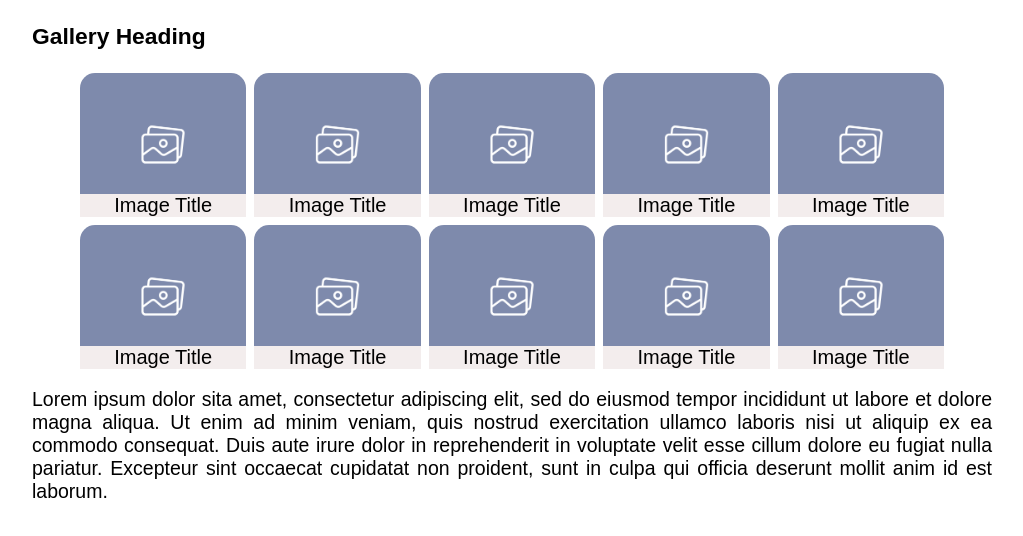
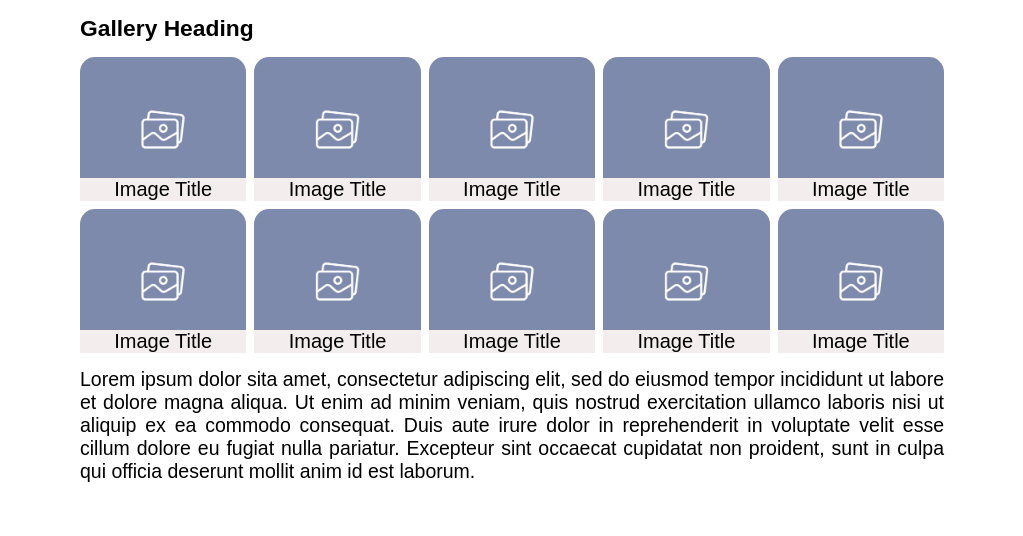
Before and after one commit to ElvisB1987/responsive_Galery, a plain HTML site: page index.html in a window 1280 px wide. Shown: the whole page, without its empty margins (128-1151 px from the left). Drawn offline with Linux system fonts and the light colour scheme.

Commit message:
Paragraph

```diff
--- a/index.html
+++ b/index.html
@@ -43,6 +43,16 @@
                 text-overflow: ellipsis;
                 overflow: hidden;
         }
+
+        h3, p {
+            display: flex;
+            max-width: 960px;
+            width: 90%;
+            margin: 0 auto;
+            padding: 15px;
+
+        }
+
 
         @media screen and (max-width: 1024px) {
         .container {
```
